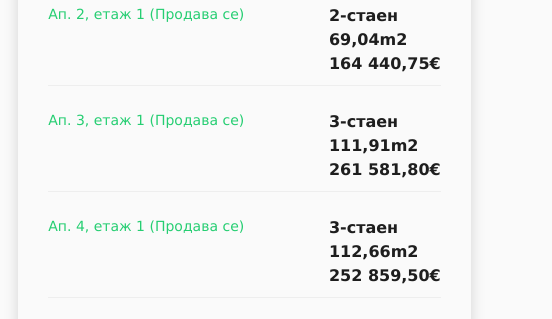
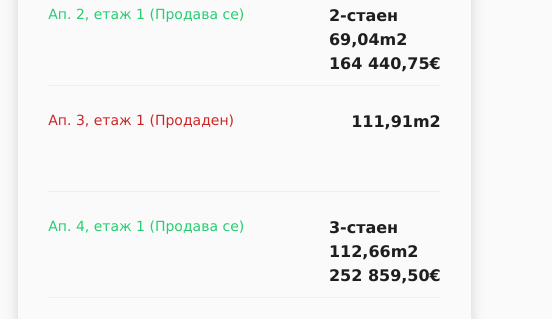
Before and after one commit to Vandev2929/boyanasense1, a plain HTML site: page index.html in a window 1280 px wide. Shown: the part 3465-3784 px from the top of the page, 728-1280 px from the left. Drawn offline with nearby package versions, Linux system fonts and the light colour scheme.

Commit message:
Update index.html

```diff
--- a/index.html
+++ b/index.html
@@ -410,7 +410,7 @@ https://templatemo.com/tm-591-villa-agency
                         <ul>
                           <li style="color: #26ce72;">Ап. 1, етаж 1 (Продава се)<span>2-стаен<br> 69,04m2 <br>164 440,75€ </span></li>
                           <li style="color: #26ce72;"> Ап. 2, етаж 1 (Продава се)<span> 2-стаен<br> 69,04m2 <br>164 440,75€  </span></li>
-                          <li style="color: #26ce72;">Ап. 3, етаж 1 (Продава се)<span>3-стаен<br> 111,91m2 <br> 261 581,80€</span></li>
+                          <li style="color: #ce2626;">Ап. 3, етаж 1 (Продаден)<span> 111,91m2 <br></span></li>
                           <li style="color: #26ce72;"> Ап. 4, етаж 1 (Продава се)<span>3-стаен <br> 112,66m2 <br> 252 859,50€ </span></li>
                           <li style="color: #ce2626;">Ап. 5, етаж 2 (Продаден)<span> 85,79m2 </span></li>
                           <li style="color: #ce2626;"> Ап. 6, етаж 2 (Продаден)<span> 72.15m2 </span></li>
```
